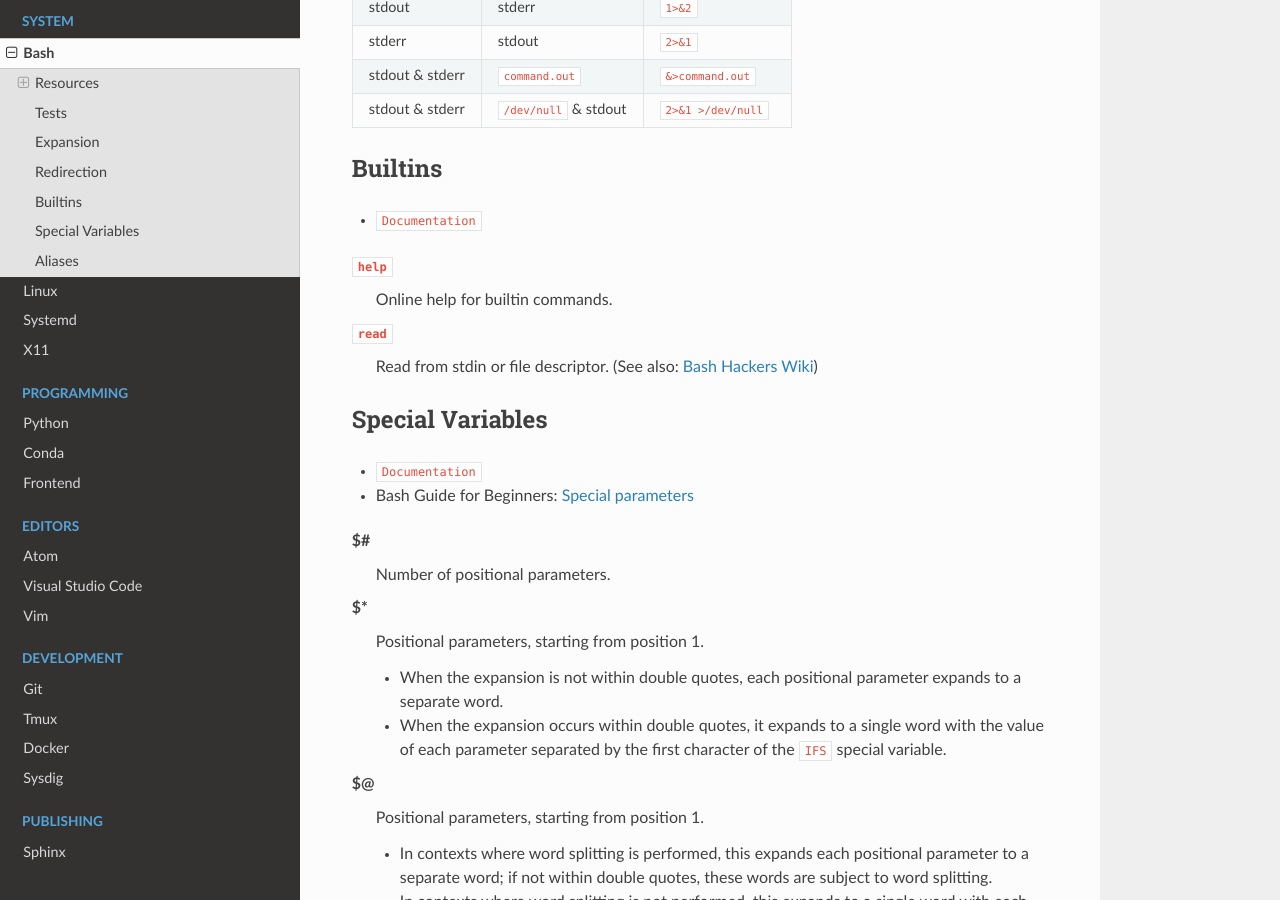
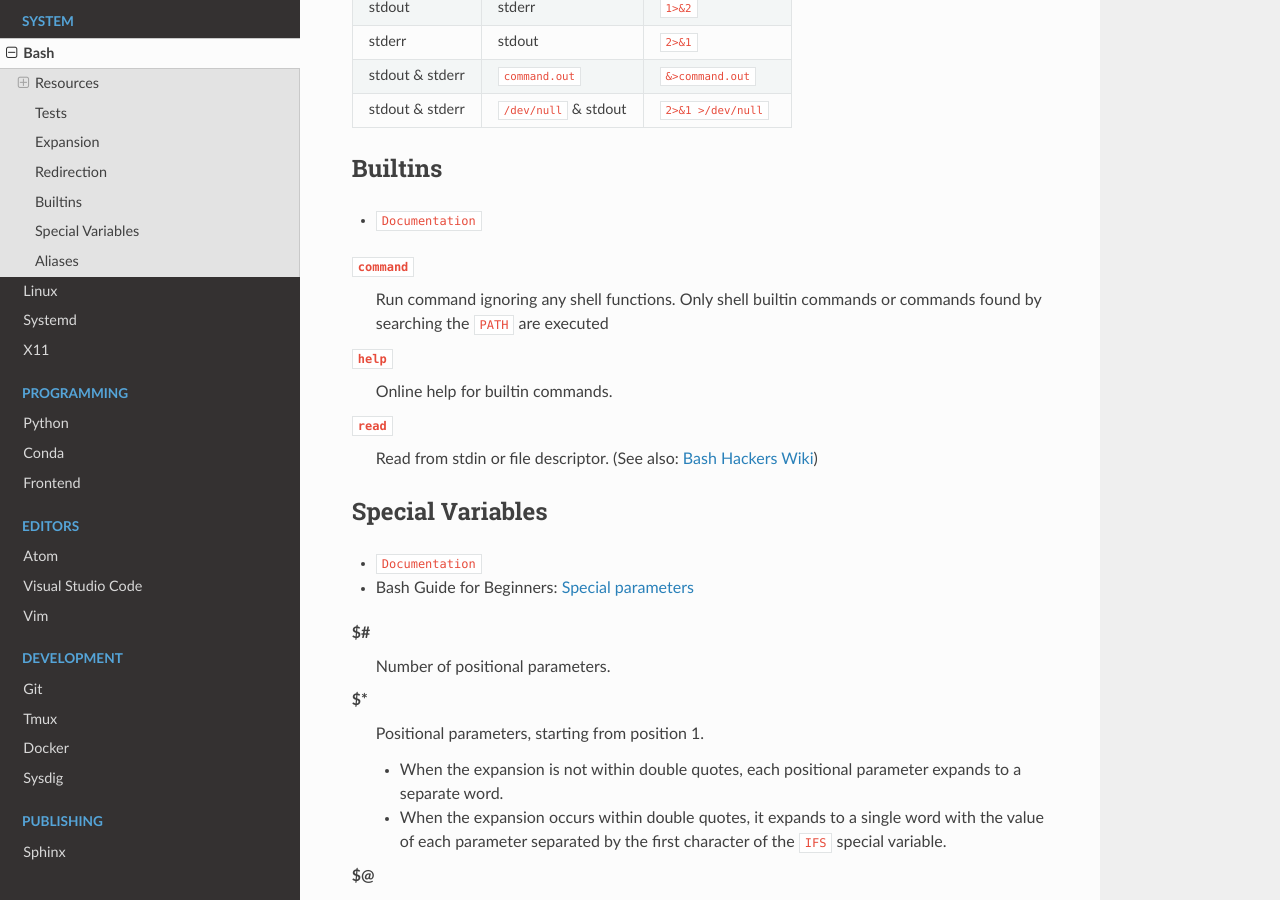
Before and after one commit to heterotopian/technotes, a Sphinx documentation site: the page built from source/bash/index.rst, in a window 1280 px wide and 900 px high, scrolled down 3691 px. Built offline with Sphinx 7.4.7 and the Read the Docs theme 2.0.0, drawn with Linux system fonts in a browser that asks for light colours; cross-references to code outside the pages are shown as plain code.

Commit message:
Add builtin `command`

```diff
--- a/source/bash/index.rst
+++ b/source/bash/index.rst
@@ -246,6 +246,10 @@ Builtins
 
 - :bash:`Documentation <Bash-Builtins.html>`
 
+:bash:`command <Bash-Builtins.html#index-command>`
+    Run command ignoring any shell functions.
+    Only shell builtin commands or commands found by searching the ``PATH`` are executed
+
 :bash:`help <Bash-Builtins.html#index-help>`
     Online help for builtin commands.
 
```
